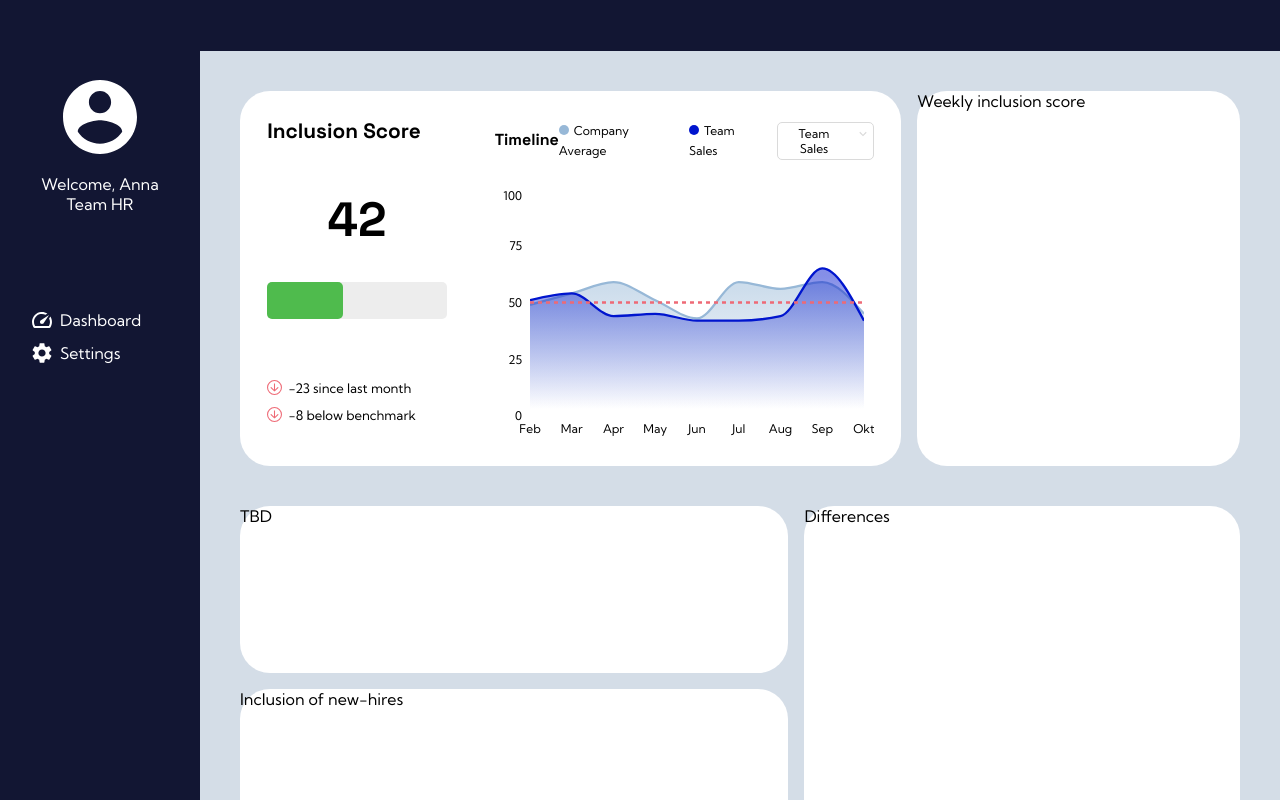
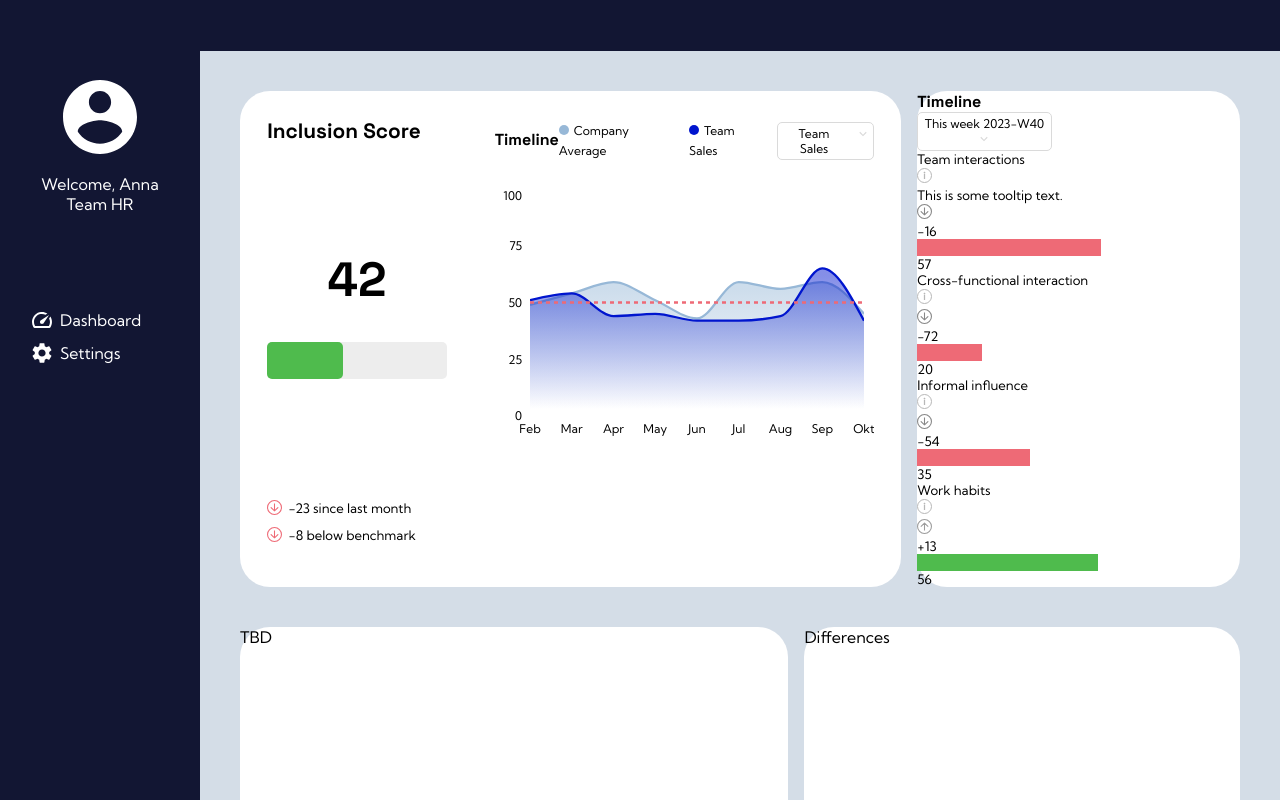
Before and after one commit to JTKsson/jolint-dashboard, a Next.js app: page / in a window 1280 px wide. Shown: the top 800 px of the page. Built offline with nearby package versions, Linux system fonts and the light colour scheme.

Commit message:
Implement weekly-score-card logic and functionality

```diff
--- a/src/app/components/Frame/Frame.jsx
+++ b/src/app/components/Frame/Frame.jsx
@@ -1,4 +1,5 @@
 import InclusionScoreCard from '../InclusionScoreCard/InclusionScoreCard'
+import WeeklyInclusionScoreCard from '../WeeklyScoreCard/WeeklyScoreCard'
 import styles from './frame.module.css'
 
 const GridItem = ({ className, children }) => (
@@ -12,7 +13,9 @@ export default function Frame() {
         <GridItem className={styles.frame75}>
           <InclusionScoreCard />
         </GridItem>
-        <GridItem className={styles.frame25}>Weekly inclusion score</GridItem>
+        <GridItem className={styles.frame25}>
+          <WeeklyInclusionScoreCard />
+        </GridItem>
       </div>
 
       <div className={styles.rowTwo}>
--- /dev/null
+++ b/src/app/components/WeeklyScoreCard/ProgressBar.jsx
@@ -0,0 +1,14 @@
+export default function ProgressBar({ percentage, isPositive }) {
+  const progressBarStyle = {
+    width: `${percentage}%`,
+    height: '17px',
+    transition: 'width 0.5s ease-in-out',
+    backgroundColor: isPositive ? 'var(--c-green)' : 'var(--c-light-red)',
+  }
+
+  return (
+    <div>
+      <div style={progressBarStyle}></div>
+    </div>
+  )
+}
--- /dev/null
+++ b/src/app/components/WeeklyScoreCard/ScoreChangeArrows.jsx
@@ -0,0 +1,31 @@
+import Image from 'next/image'
+
+export default function ScoreChangeArrows({ lastMonth }) {
+  // Round down the values and convert them to strings
+  const roundedLastMonth = Math.floor(lastMonth).toString()
+
+  return (
+    <>
+      <div>
+        <div>
+          <Image
+            src={
+              lastMonth > 0
+                ? '/images/positive-arrow-green-icon.svg'
+                : '/images/negative-arrow-red-icon.svg'
+            }
+            alt={lastMonth > 0 ? 'Gray arrow icon' : 'Gray arrow icon'}
+            width={15}
+            height={15}
+            style={{ filter: 'grayscale(1)' }} // Apply grayscale filter to make the arrows gray
+          />
+          <p>
+            {lastMonth > 0
+              ? `+${roundedLastMonth}`
+              : `-${Math.abs(roundedLastMonth)} `}{' '}
+          </p>
+        </div>
+      </div>
+    </>
+  )
+}
--- /dev/null
+++ b/src/app/components/WeeklyScoreCard/WeeklyScoreCard.jsx
@@ -0,0 +1,145 @@
+'use client'
+import Image from 'next/image'
+
+import inclusionData from '../../assets/mockData.json'
+import ScoreChangeArrows from './ScoreChangeArrows'
+import WeeklyInclusionScoreNav from './WeeklyScoreNav'
+import ProgressBar from './ProgressBar'
+
+export default function WeeklyInclusionScoreCard() {
+  const inclusionDataItem1 = inclusionData[8] // Oktober
+  const inclusionDataItem2 = inclusionData[7] // September
+  const inclusionScore1 = inclusionDataItem1['Team Inclusion']
+  const inclusionScore2 = inclusionDataItem2['Team Inclusion']
+  const inclusionScore3 = inclusionDataItem1['Cross-Functional Inclusion']
+  const inclusionScore4 = inclusionDataItem2['Cross-Functional Inclusion']
+  const inclusionScore5 = inclusionDataItem1['Informal Influence']
+  const inclusionScore6 = inclusionDataItem2['Informal Influence']
+  const inclusionScore7 = inclusionDataItem1['Work Habits']
+  const inclusionScore8 = inclusionDataItem2['Work Habits']
+
+  const percentageChange1 =
+    ((inclusionScore1 - inclusionScore2) / inclusionScore2) * 100
+  const percentageChange2 =
+    ((inclusionScore3 - inclusionScore4) / inclusionScore4) * 100
+  const percentageChange3 =
+    ((inclusionScore5 - inclusionScore6) / inclusionScore6) * 100
+  const percentageChange4 =
+    ((inclusionScore7 - inclusionScore8) / inclusionScore8) * 100
+  const thisWeek = inclusionDataItem1['ISO_Week']
+  const roundedInclusionScore1 = Math.floor(inclusionScore1)
+  const roundedInclusionScore2 = Math.floor(inclusionScore3)
+  const roundedInclusionScore3 = Math.floor(inclusionScore5)
+  const roundedInclusionScore4 = Math.floor(inclusionScore7)
+  const isPositive1 = percentageChange1 > 0
+  const isPositive2 = percentageChange2 > 0
+  const isPositive3 = percentageChange3 > 0
+  const isPositive4 = percentageChange4 > 0
+
+  return (
+    <div>
+      <WeeklyInclusionScoreNav thisWeek={thisWeek} />
+      <div>
+        <div>
+          <div>
+            <p>Team interactions</p>
+            <div>
+              <Image
+                src="/images/info-icon.svg"
+                alt="Info icon"
+                width={15}
+                height={15}
+              />
+              <div>
+                <p>This is some tooltip text.</p>
+              </div>
+            </div>
+          </div>
+          <ScoreChangeArrows lastMonth={percentageChange1} />
+        </div>
+
+        <div>
+          <ProgressBar
+            percentage={roundedInclusionScore1}
+            isPositive={isPositive1}
+          />
+          <div>
+            <p>{roundedInclusionScore1}</p>
+          </div>
+        </div>
+      </div>
+      <div>
+        <div>
+          <div>
+            <p>Cross-functional interaction</p>
+            <Image
+              src="/images/info-icon.svg"
+              alt="Info icon"
+              width={15}
+              height={15}
+            />
+          </div>
+          <ScoreChangeArrows lastMonth={percentageChange2} />
+        </div>
+
+        <div>
+          <ProgressBar
+            percentage={roundedInclusionScore2}
+            isPositive={isPositive2}
+          />
+          <div>
+            <p>{roundedInclusionScore2}</p>
+          </div>
+        </div>
+      </div>
+      <div>
+        <div>
+          <div>
+            <p>Informal influence</p>
+            <Image
+              src="/images/info-icon.svg"
+              alt="Info icon"
+              width={15}
+              height={15}
+            />
+          </div>
+          <ScoreChangeArrows lastMonth={percentageChange3} />
+        </div>
+
+        <div>
+          <ProgressBar
+            percentage={roundedInclusionScore3}
+            isPositive={isPositive3}
+          />
+          <div>
+            <p>{roundedInclusionScore3}</p>
+          </div>
+        </div>
+      </div>
+      <div>
+        <div>
+          <div>
+            <p>Work habits</p>
+            <Image
+              src="/images/info-icon.svg"
+              alt="Info icon"
+              width={15}
+              height={15}
+            />
+          </div>
+          <ScoreChangeArrows lastMonth={percentageChange4} />
+        </div>
+
+        <div>
+          <ProgressBar
+            percentage={roundedInclusionScore4}
+            isPositive={isPositive4}
+          />
+          <div>
+            <p>{roundedInclusionScore4}</p>
+          </div>
+        </div>
+      </div>
+    </div>
+  )
+}
--- /dev/null
+++ b/src/app/components/WeeklyScoreCard/WeeklyScoreNav.jsx
@@ -0,0 +1,34 @@
+import { useState } from 'react'
+import Image from 'next/image'
+
+export default function InclusionScoreCard({ thisWeek }) {
+  const [isDropdownOpen, setIsDropdownOpen] = useState(false)
+
+  const toggleDropdown = () => {
+    setIsDropdownOpen(!isDropdownOpen)
+  }
+
+  return (
+    <div>
+      <div>
+        <h2>Timeline</h2>
+      </div>
+      <div>
+        <button onClick={toggleDropdown}>
+          <div>This week {thisWeek}</div>
+          <div>
+            <Image
+              src="/images/arrow-down-s-line.svg"
+              alt="Arrow down icon"
+              width={8}
+              height={8}
+            />
+          </div>
+        </button>
+        {isDropdownOpen && (
+          <div>{/* Add content here */}</div>
+        )}
+      </div>
+    </div>
+  )
+}
```
Also changed, not shown: public/images/info-icon.svg (added).
